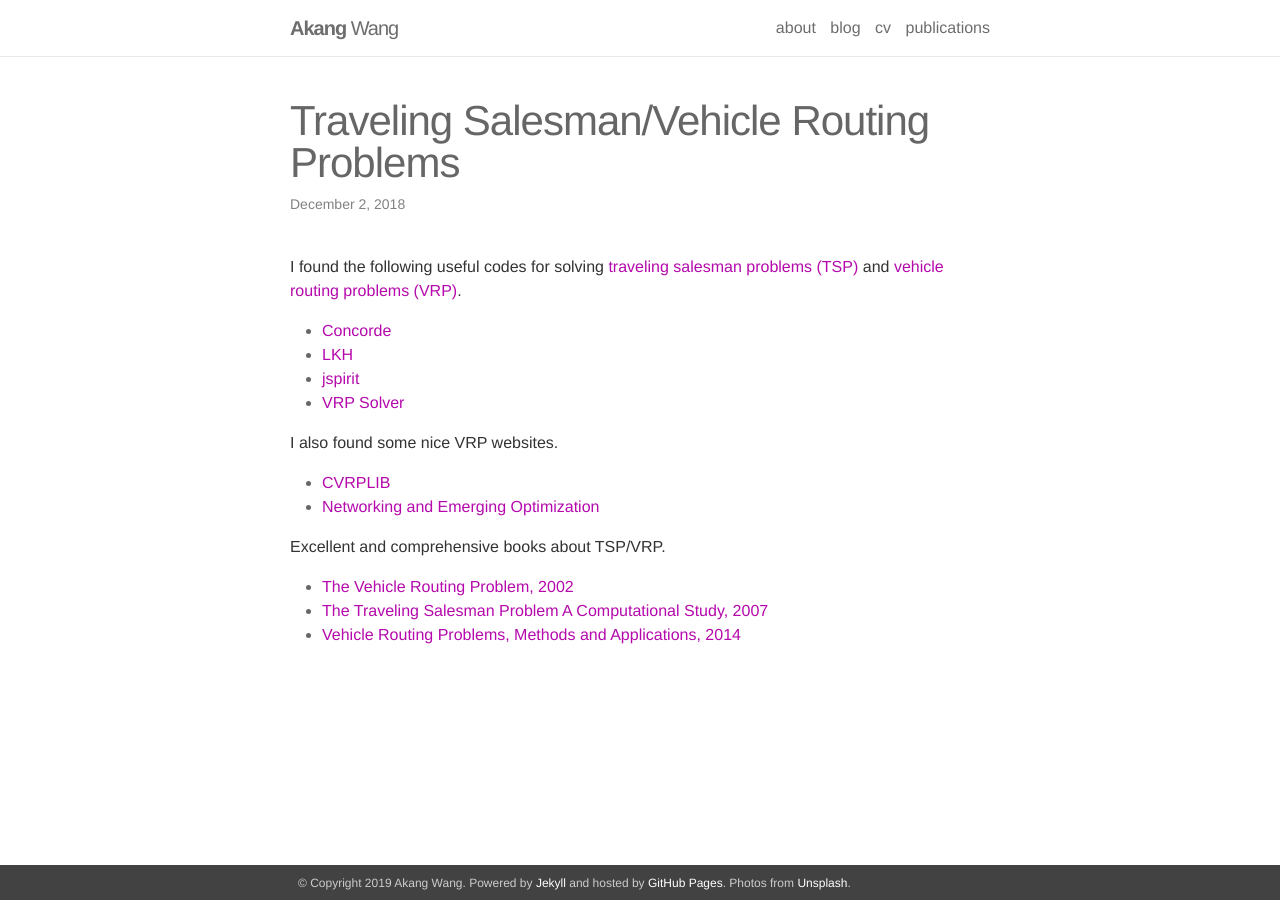
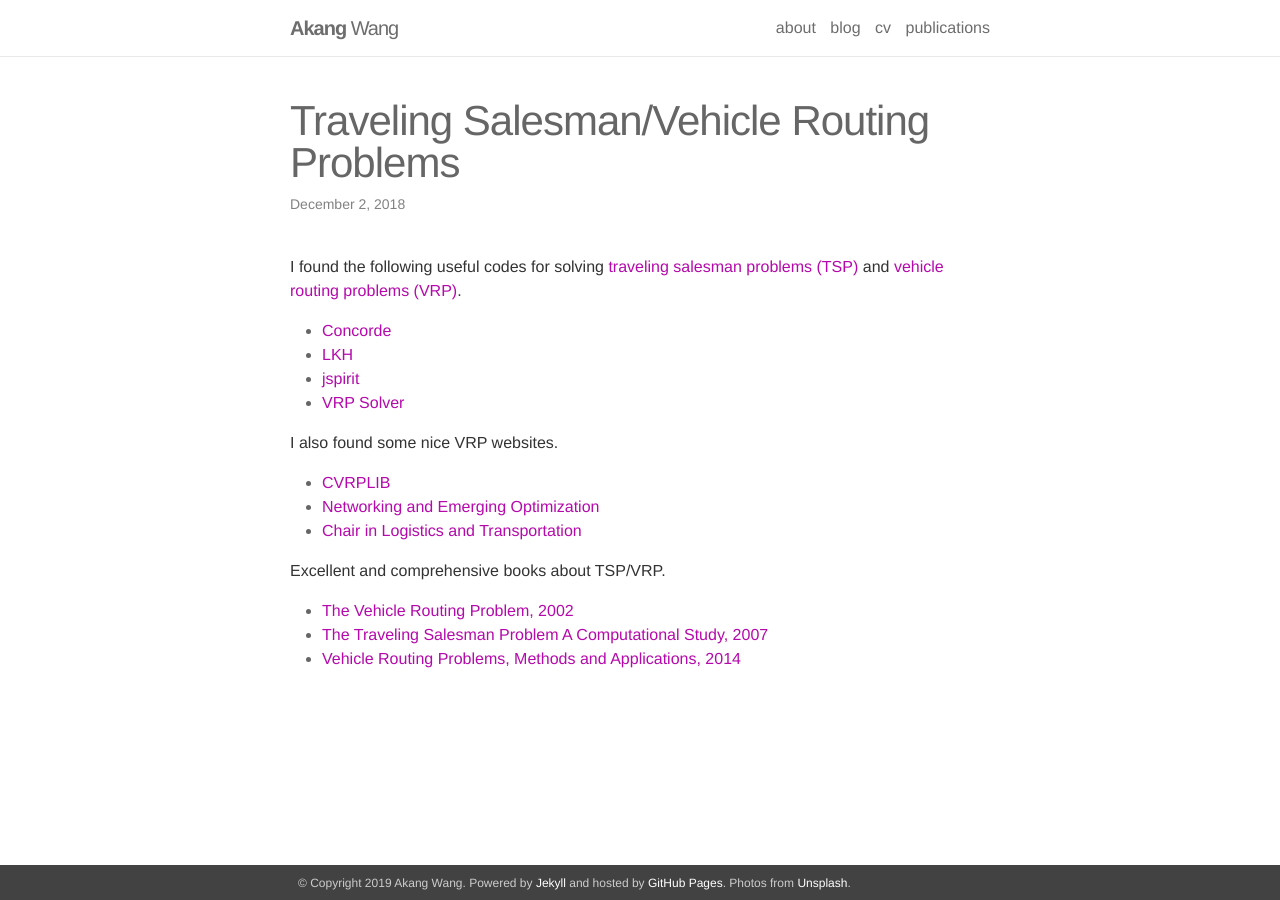
Before and after one commit to VINCENTW2046/akangw.github.io, a Jekyll site: the page built from _posts/2018-12-04-vehicle routing.md, in a window 1280 px wide. Built offline with Jekyll 4.4.1, drawn with Linux system fonts in a browser that asks for light colours.

Commit message:
Update 2018-12-04-vehicle routing.md

```diff
--- a/_posts/2018-12-04-vehicle routing.md
+++ b/_posts/2018-12-04-vehicle routing.md
@@ -19,6 +19,7 @@
 <ul>
     <li><a href="http://vrp.galgos.inf.puc-rio.br/index.php/en/" target="_blank">CVRPLIB</a></li>
     <li><a href="http://neo.lcc.uma.es/vrp/" target="_blank">Networking and Emerging Optimization</a></li>
+    <li><a href="http://chairelogistique.hec.ca/en/" target="_blank">Chair in Logistics and Transportation</a></li>
 </ul>
 
 Excellent and comprehensive books about TSP/VRP.
```
